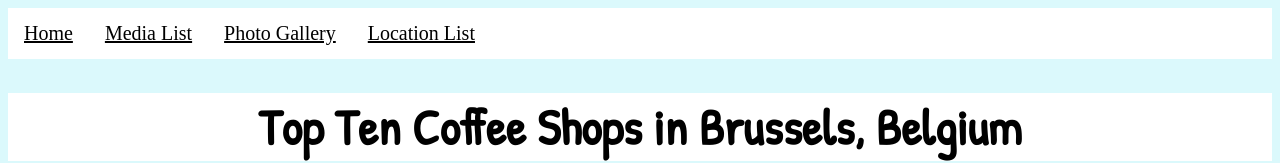
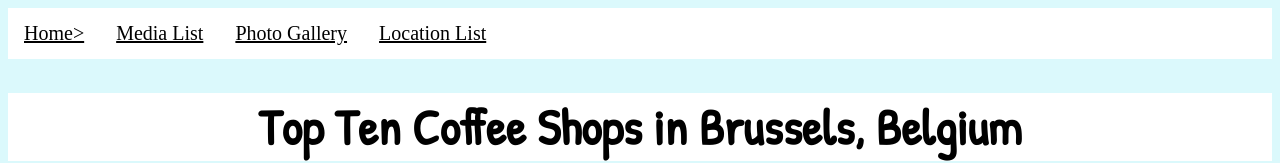
Before and after one commit to 4502-SPR2023/carolinesfinalsite, a plain HTML site: page locationlist.html in a window 1280 px wide. Shown: the top 163 px of the page. Drawn offline with Linux system fonts and the light colour scheme.

Commit message:
Update locationlist.html

```diff
--- a/locationlist.html
+++ b/locationlist.html
@@ -12,7 +12,7 @@
 
 <a href="#maincontent" class="skip">Skip to to main content on page</a>
 <div class="topnav">
-	<a class="active" href="#home">Home</a>
+	<a href="index.html">Home>
 	<a href="medialist.html">Media List</a>
 	<a href="photogallery.html">Photo Gallery</a>
 	<a href="locationlist.html">Location List</a>
```
